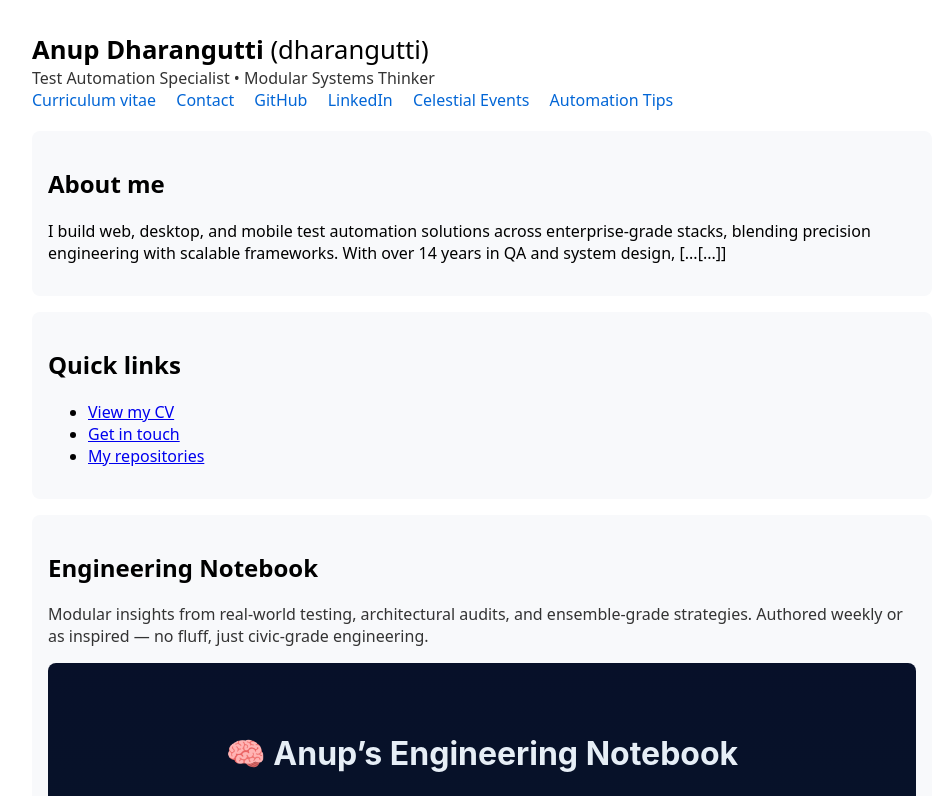
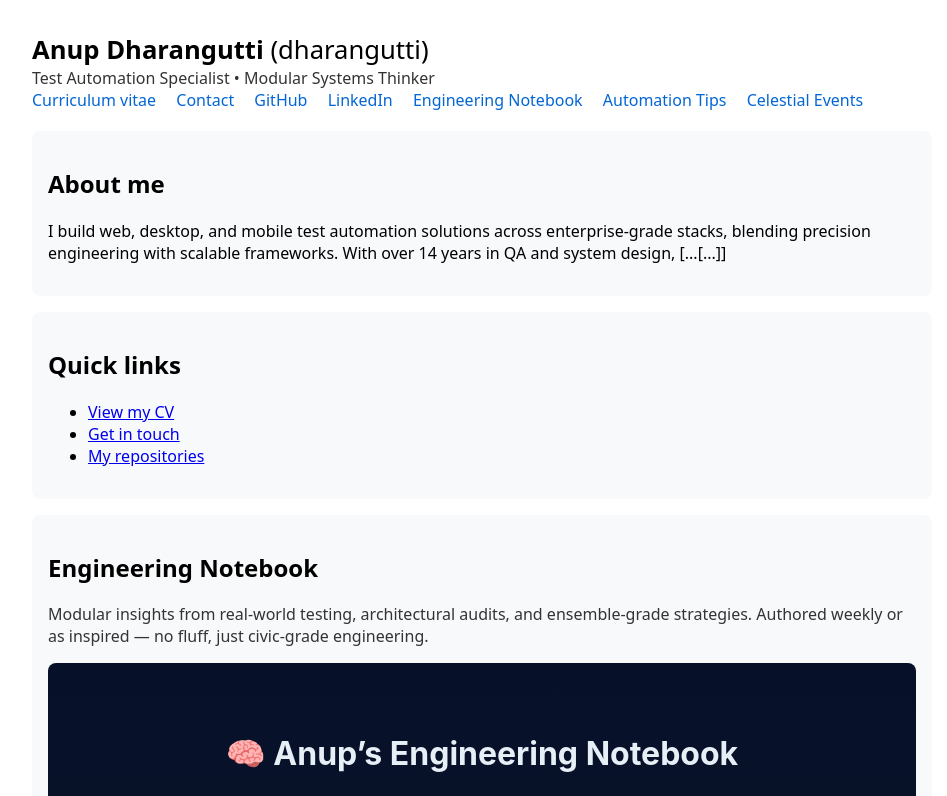
Before and after one commit to dharangutti/dharangutti-profile, a website: page index.html in a window 1280 px wide. Shown: the top 796 px of the page, without its empty margins (158-1105 px from the left). Drawn offline with nearby package versions, Linux system fonts and the light colour scheme.

Commit message:
Update index.html

```diff
--- a/index.html
+++ b/index.html
@@ -83,8 +83,9 @@
             <a href="contact.html">Contact</a>
             <a href="https://github.com/dharangutti">GitHub</a>
             <a href="https://www.linkedin.com/in/anup-dharangutti-852a94129/">LinkedIn</a>
+            <a href="engineering-notebook.html">Engineering Notebook</a>
+            <a href="automation-tips.html">Automation Tips</a>
             <a href="celestial-calendar.html">Celestial Events</a>
-            <a href="automation-tips.html">Automation Tips</a>
           </nav>
         </div>
       </header>
```
